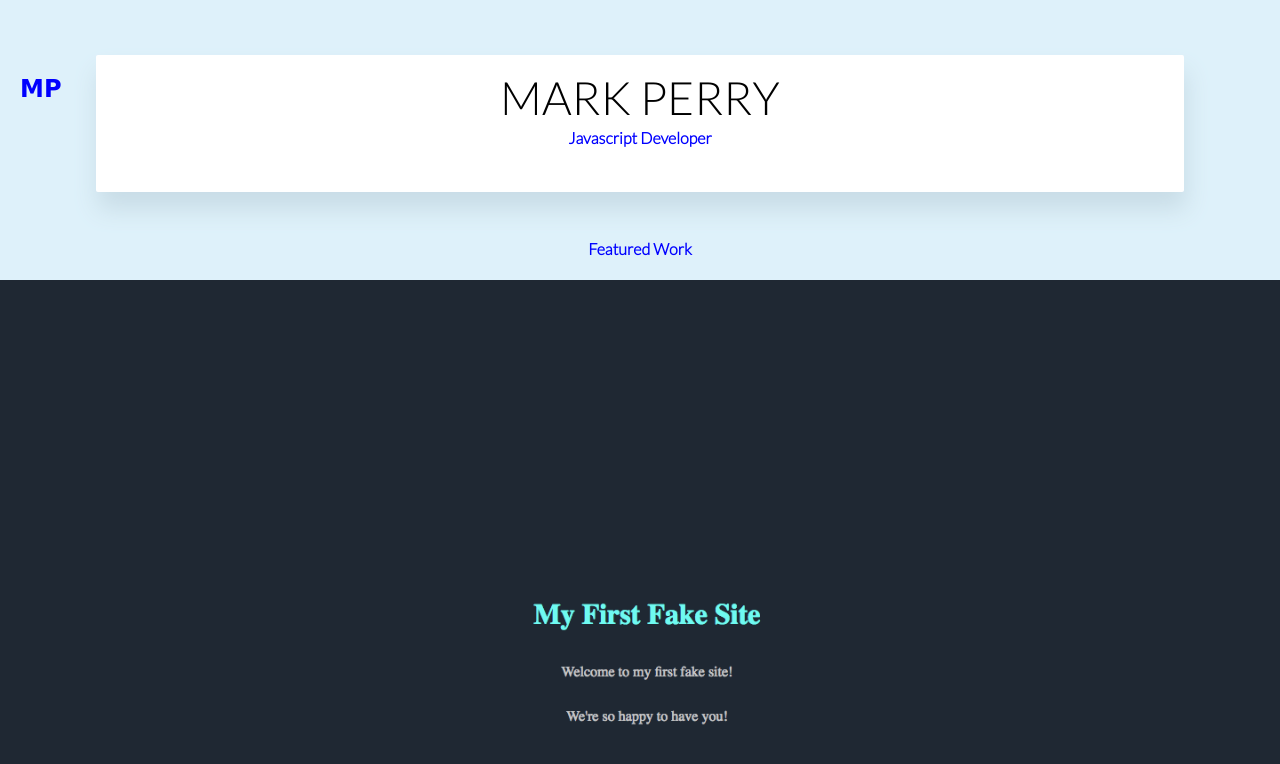
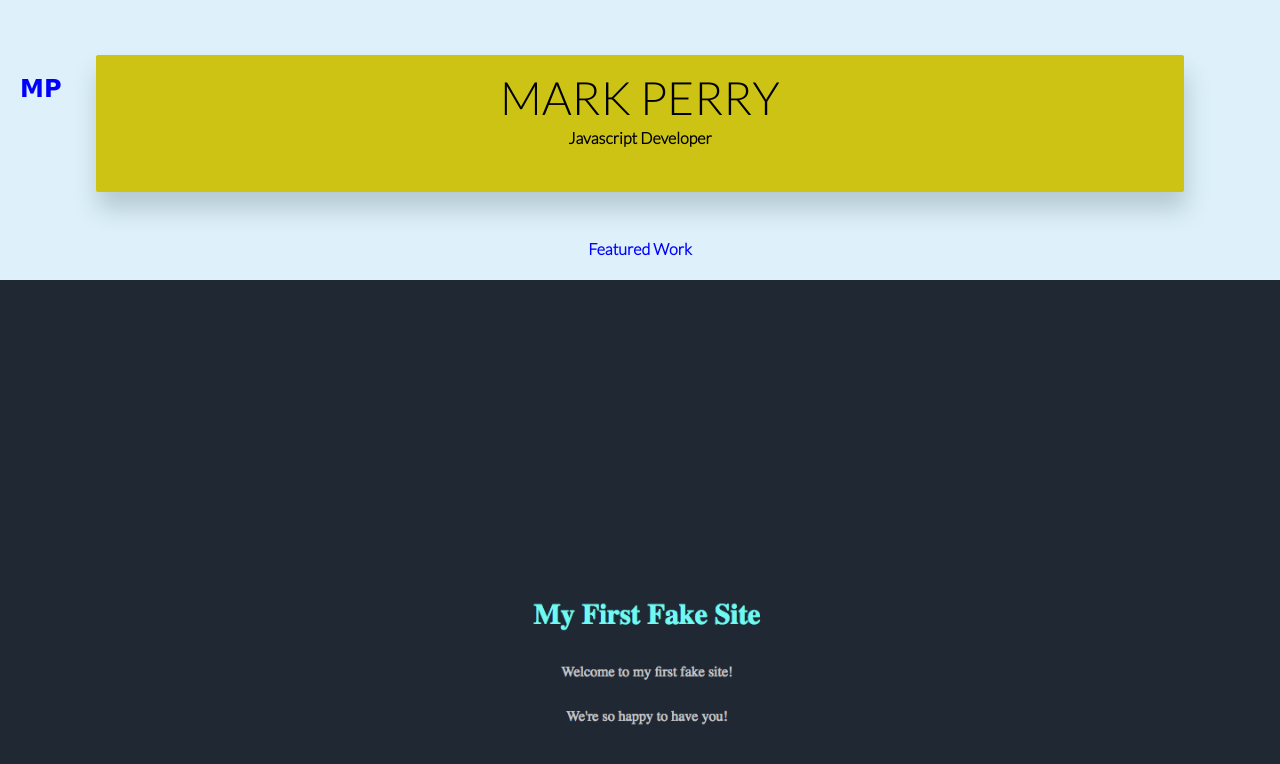
Before and after one commit to pangperry/portfolio_site, a plain HTML site: page index.html in a window 1280 px wide. Drawn offline with Linux system fonts and the light colour scheme; a web font is replaced by a local one.

Commit message:
Adjust some header colors

```diff
--- a/css/styles.css
+++ b/css/styles.css
@@ -33,11 +33,15 @@ html {
 
 header {
   width: 85%;
-  background: #fff;
+  background: #CCC314;
+  color: black;
   position: sticky;
   top: 0;
+  header: #0076B2;
   -webkit-box-shadow: 2px 17px 25px rgb(200, 220, 230);
-  /* -moz-box-shadow:  1px 7px 25px rgb(0,0,0); */
+  -moz-box-shadow:  2px 17px 25px rgb(200, 220, 230);
+  box-shadow: 2px 17px 25px rgb(180, 200, 210);
+
   margin: 55px auto 45px auto;
   border-radius: 2px;
   padding: 20px;
@@ -51,7 +55,7 @@ header h1 {
   font-size: 46px;
   margin: 0 0 23px 0;
   text-transform: uppercase;
-  color: black;
+  /* color: black; */
   margin-bottom: 5px;
 }
 
```
